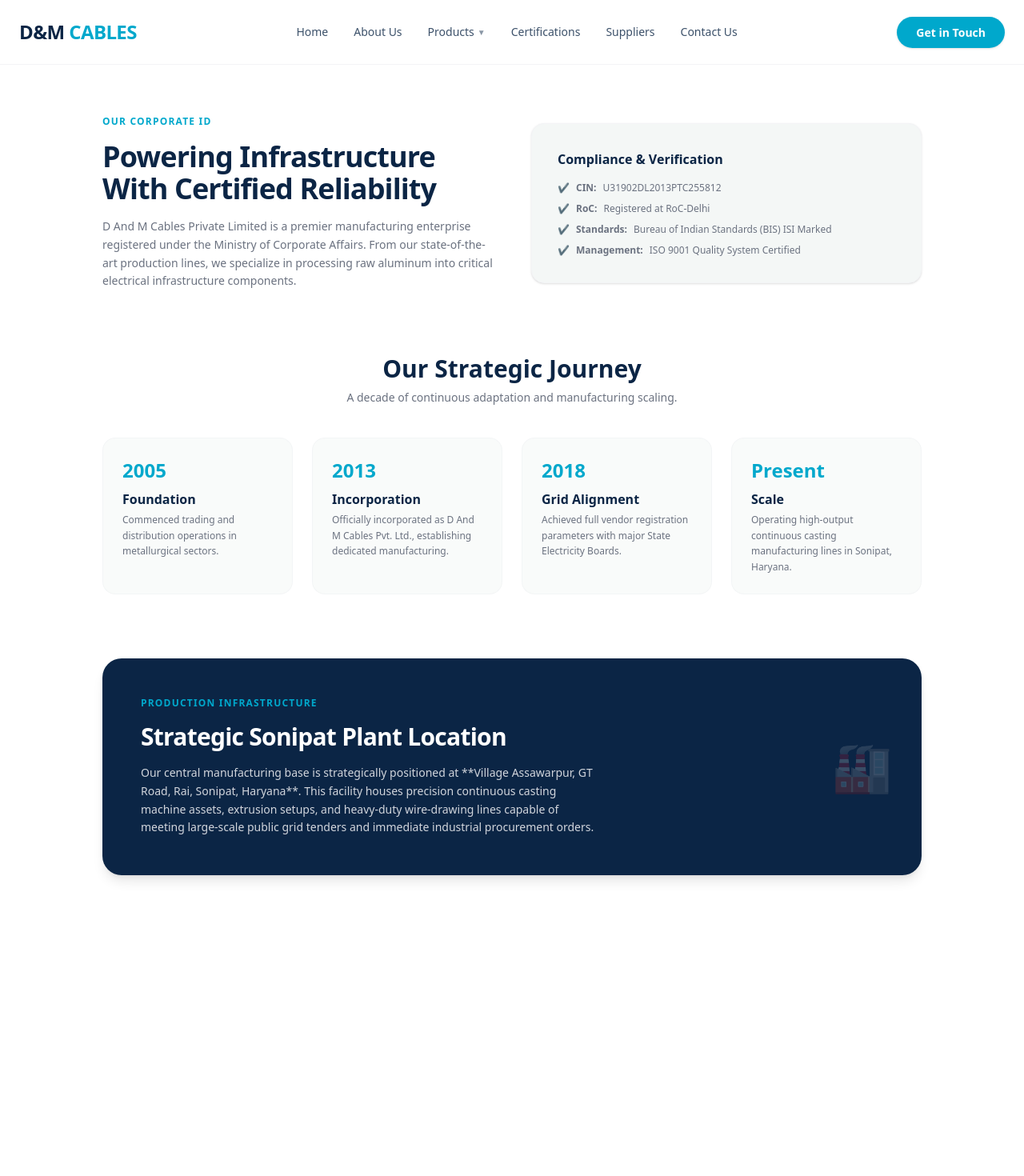
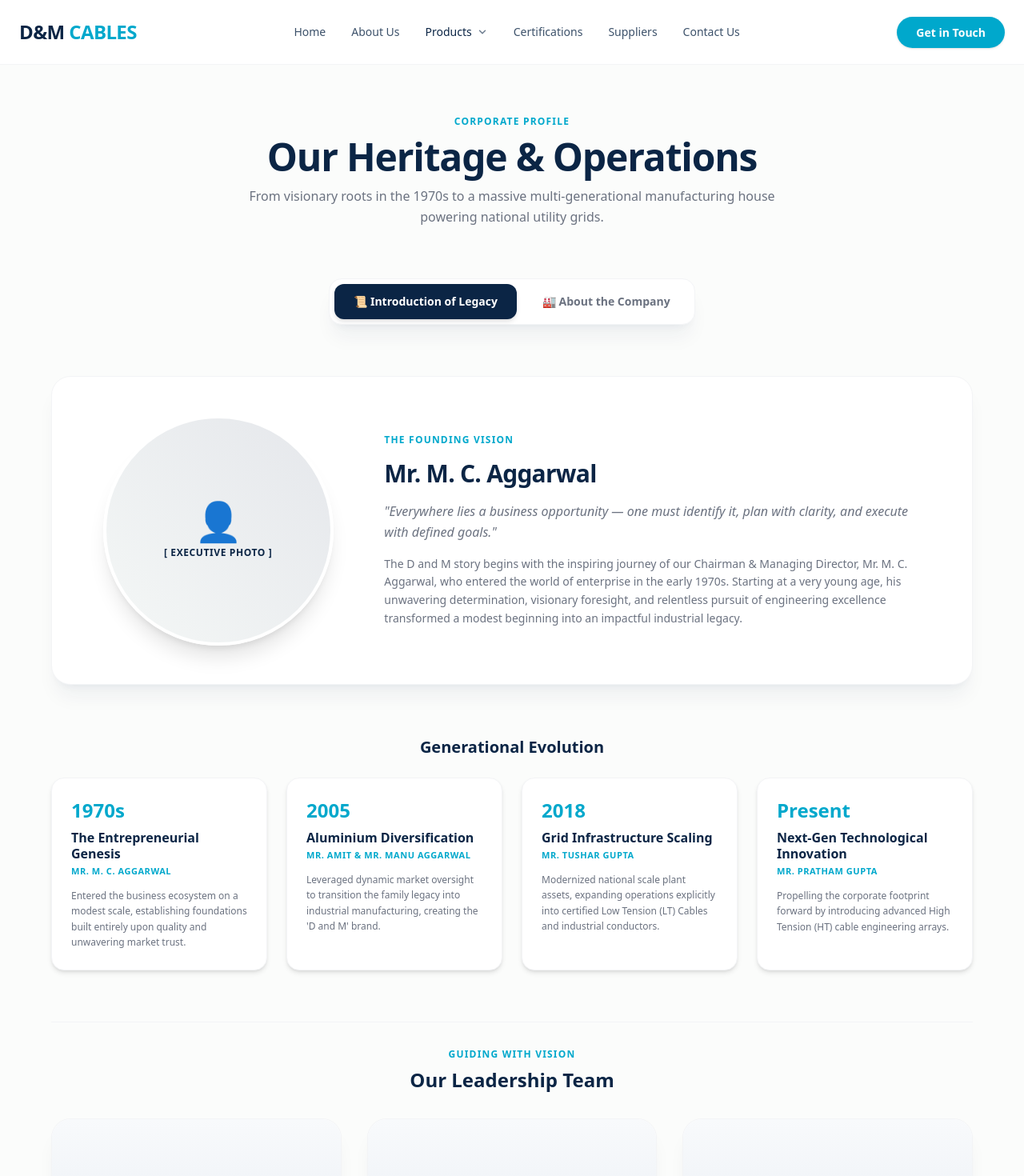
Before and after one commit to manikdhiman/dandm-cables, a Next.js app: page /about in a window 1280 px wide. Shown: the top 1470 px of the page at 80% size. Before the commit the page ends 1158 px from the top, so only its background shows below. Built offline with nearby package versions, Linux system fonts and the light colour scheme.

Commit message:
feat: complete legacy timeline structure and leadership grid profile canvas

```diff
--- a/package.json
+++ b/package.json
@@ -9,6 +9,7 @@
     "lint": "eslint"
   },
   "dependencies": {
+    "lucide-react": "^1.24.0",
     "next": "16.2.10",
     "react": "19.2.4",
     "react-dom": "19.2.4"
--- a/src/app/about/page.js
+++ b/src/app/about/page.js
@@ -1,67 +1,206 @@
+"use client";
+
+import { useState } from "react";
+import Image from "next/image";
+
 export default function AboutPage() {
-  const milestones = [
-    { year: "2005", title: "Foundation", desc: "Commenced trading and distribution operations in metallurgical sectors." },
-    { year: "2013", title: "Incorporation", desc: "Officially incorporated as D And M Cables Pvt. Ltd., establishing dedicated manufacturing." },
-    { year: "2018", title: "Grid Alignment", desc: "Achieved full vendor registration parameters with major State Electricity Boards." },
-    { year: "Present", title: "Scale", desc: "Operating high-output continuous casting manufacturing lines in Sonipat, Haryana." }
+  const [activeTab, setActiveTab] = useState("legacy");
+
+  const legacyTimeline = [
+    { year: "1970s", title: "The Entrepreneurial Genesis", leader: "Mr. M. C. Aggarwal", desc: "Entered the business ecosystem on a modest scale, establishing foundations built entirely upon quality and unwavering market trust." },
+    { year: "2005", title: "Aluminium Diversification", leader: "Mr. Amit & Mr. Manu Aggarwal", desc: "Leveraged dynamic market oversight to transition the family legacy into industrial manufacturing, creating the 'D and M' brand." },
+    { year: "2018", title: "Grid Infrastructure Scaling", leader: "Mr. Tushar Gupta", desc: "Modernized national scale plant assets, expanding operations explicitly into certified Low Tension (LT) Cables and industrial conductors." },
+    { year: "Present", title: "Next-Gen Technological Innovation", leader: "Mr. Pratham Gupta", desc: "Propelling the corporate footprint forward by introducing advanced High Tension (HT) cable engineering arrays." }
+  ];
+
+  const leaders = [
+    { name: "Mr. M. C. Aggarwal", role: "Chairman & Managing Director", highlight: "Founding Visionary (1970s)" },
+    { name: "Mr. Amit Aggarwal", role: "Director", highlight: "Manufacturing Pioneer (2005)" },
+    { name: "Mr. Tushar Gupta", role: "Director", highlight: "Infrastructure Modernization (2018)" }
   ];
 
   return (
-    <main className="min-h-screen bg-white py-16 px-6">
-      <div className="max-w-5xl mx-auto space-y-20">
+    <main className="min-h-screen bg-brand-ice/40 py-16 px-6">
+      <div className="max-w-6xl mx-auto space-y-16">
 
-        {/* Section 1: Hero Intro split */}
-        <div className="grid grid-cols-1 md:grid-cols-2 gap-12 items-center">
-          <div className="space-y-4">
-            <span className="text-xs font-bold text-brand-teal uppercase tracking-widest block">OUR CORPORATE ID</span>
-            <h1 className="text-3xl sm:text-4xl font-black text-brand-navy tracking-tight">
-              Powering Infrastructure <br />With Certified Reliability
+        {/* Section Header */}
+        <div className="text-center max-w-2xl mx-auto space-y-3">
+          <span className="text-xs font-bold text-brand-teal uppercase tracking-widest block">CORPORATE PROFILE</span>
+          <h1 className="text-3xl sm:text-5xl font-black text-brand-navy tracking-tight">
+            Our Heritage & Operations
           </h1>
-            <p className="text-sm text-brand-gray leading-relaxed">
-              D And M Cables Private Limited is a premier manufacturing enterprise registered under the Ministry of Corporate Affairs. From our state-of-the-art production lines, we specialize in processing raw aluminum into critical electrical infrastructure components.
+          <p className="text-sm sm:text-base text-brand-gray leading-relaxed">
+            From visionary roots in the 1970s to a massive multi-generational manufacturing house powering national utility grids.
           </p>
         </div>
-          <div className="bg-brand-ice p-8 rounded-2xl border border-gray-100 space-y-4 shadow-sm">
-            <h3 className="font-bold text-brand-navy">Compliance & Verification</h3>
-            <ul className="space-y-2.5 text-sm text-brand-gray">
-              <li className="flex gap-2 text-xs"><span className="text-brand-teal">✔</span> <strong>CIN:</strong> U31902DL2013PTC255812</li>
-              <li className="flex gap-2 text-xs"><span className="text-brand-teal">✔</span> <strong>RoC:</strong> Registered at RoC-Delhi</li>
-              <li className="flex gap-2 text-xs"><span className="text-brand-teal">✔</span> <strong>Standards:</strong> Bureau of Indian Standards (BIS) ISI Marked</li>
-              <li className="flex gap-2 text-xs"><span className="text-brand-teal">✔</span> <strong>Management:</strong> ISO 9001 Quality System Certified</li>
-            </ul>
+
+        {/* 🎛️ Premium Navigation Switch Tabs */}
+        <div className="flex justify-center">
+          <div className="bg-white p-1.5 rounded-2xl border border-gray-100 shadow-xl shadow-brand-navy/5 flex gap-2">
+            <button
+              onClick={() => setActiveTab("legacy")}
+              className={`px-6 py-3 rounded-xl font-bold text-xs sm:text-sm transition-all duration-300 ${
+                activeTab === "legacy"
+                  ? "bg-brand-navy text-white shadow-md"
+                  : "text-brand-gray hover:text-brand-navy"
+              }`}
+            >
+              📜 Introduction of Legacy
+            </button>
+            <button
+              onClick={() => setActiveTab("company")}
+              className={`px-6 py-3 rounded-xl font-bold text-xs sm:text-sm transition-all duration-300 ${
+                activeTab === "company"
+                  ? "bg-brand-navy text-white shadow-md"
+                  : "text-brand-gray hover:text-brand-navy"
+              }`}
+            >
+              🏭 About the Company
+            </button>
           </div>
         </div>
 
-        {/* Section 2: Core Corporate Timeline (Matching premium template flow) */}
-        <div className="space-y-10">
-          <div className="text-center max-w-md mx-auto">
-            <h2 className="text-2xl sm:text-3xl font-black text-brand-navy">Our Strategic Journey</h2>
-            <p className="text-xs sm:text-sm text-brand-gray mt-2">A decade of continuous adaptation and manufacturing scaling.</p>
+        {/* 🎰 Content Area Canvas */}
+        <div className="mt-8">
+
+          {/* TAB 1: INTRODUCTION OF LEGACY */}
+          {activeTab === "legacy" && (
+            <div className="space-y-16 transition-all duration-500">
+
+              {/* Founder Spotlight Frame */}
+              <div className="grid grid-cols-1 lg:grid-cols-12 gap-12 items-center bg-white p-8 md:p-12 rounded-3xl border border-gray-100 shadow-xl shadow-brand-navy/5">
+                <div className="lg:col-span-4 flex justify-center">
+                  <div className="relative w-64 h-64 sm:w-72 sm:h-72 bg-gradient-to-tr from-brand-ice to-gray-200 rounded-full overflow-hidden border-4 border-white shadow-xl flex items-center justify-center text-brand-gray">
+                    <div className="text-center p-4">
+                      <span className="text-5xl block mb-2">👤</span>
+                      <p className="text-xs font-bold uppercase tracking-wider text-brand-navy">[ Executive Photo ]</p>
+                    </div>
+                  </div>
                 </div>
 
-          <div className="grid grid-cols-1 sm:grid-cols-2 lg:grid-cols-4 gap-6">
-            {milestones.map((item, index) => (
-              <div key={index} className="bg-brand-ice/50 border border-gray-100/80 p-6 rounded-2xl hover:shadow-md transition">
-                <span className="text-xl sm:text-2xl font-black text-brand-teal block">{item.year}</span>
-                <h4 className="font-bold text-brand-navy text-sm sm:text-base mt-2">{item.title}</h4>
-                <p className="text-xs text-brand-gray mt-1 leading-relaxed">{item.desc}</p>
+                <div className="lg:col-span-8 space-y-4">
+                  <span className="text-xs font-bold text-brand-teal uppercase tracking-widest block">THE FOUNDING VISION</span>
+                  <h2 className="text-2xl sm:text-3xl font-black text-brand-navy tracking-tight">
+                    Mr. M. C. Aggarwal
+                  </h2>
+                  <p className="text-sm sm:text-base text-brand-gray leading-relaxed italic">
+                    "Everywhere lies a business opportunity — one must identify it, plan with clarity, and execute with defined goals."
+                  </p>
+                  <p className="text-sm text-brand-gray leading-relaxed">
+                    The D and M story begins with the inspiring journey of our Chairman & Managing Director, Mr. M. C. Aggarwal, who entered the world of enterprise in the early 1970s. Starting at a very young age, his unwavering determination, visionary foresight, and relentless pursuit of engineering excellence transformed a modest beginning into an impactful industrial legacy.
+                  </p>
+                </div>
+              </div>
+
+              {/* Chronological Grid History Timeline */}
+              <div className="space-y-6">
+                <h3 className="text-xl font-black text-brand-navy text-center">Generational Evolution</h3>
+                <div className="grid grid-cols-1 md:grid-cols-2 lg:grid-cols-4 gap-6">
+                  {legacyTimeline.map((item, idx) => (
+                    <div key={idx} className="bg-white p-6 rounded-2xl border border-gray-100 shadow-md flex flex-col justify-between group hover:border-brand-teal/40 transition duration-300">
+                      <div>
+                        <span className="text-2xl font-black text-brand-teal block mb-2">{item.year}</span>
+                        <h4 className="font-bold text-brand-navy text-sm sm:text-base leading-tight">{item.title}</h4>
+                        <span className="text-[11px] font-bold text-brand-teal uppercase tracking-wider block mt-1">{item.leader}</span>
+                        <p className="text-xs text-brand-gray mt-3 leading-relaxed">{item.desc}</p>
+                      </div>
                     </div>
                   ))}
                 </div>
               </div>
 
-        {/* Section 3: Manufacturing Infrastructure Callout */}
-        <div className="bg-brand-navy text-white p-8 md:p-12 rounded-3xl relative overflow-hidden shadow-lg">
-          <div className="max-w-xl space-y-4 relative z-10">
-            <span className="text-xs font-bold text-brand-teal uppercase tracking-widest block">PRODUCTION INFRASTRUCTURE</span>
-            <h2 className="text-2xl sm:text-3xl font-bold tracking-tight">Strategic Sonipat Plant Location</h2>
-            <p className="text-sm text-gray-300 leading-relaxed">
-              Our central manufacturing base is strategically positioned at **Village Assawarpur, GT Road, Rai, Sonipat, Haryana**. This facility houses precision continuous casting machine assets, extrusion setups, and heavy-duty wire-drawing lines capable of meeting large-scale public grid tenders and immediate industrial procurement orders.
+              {/* 👥 Leadership Board Slate */}
+              <div className="space-y-8 pt-8 border-t border-gray-100">
+                <div className="text-center space-y-2">
+                  <span className="text-xs font-bold text-brand-teal uppercase tracking-widest block">GUIDING WITH VISION</span>
+                  <h3 className="text-2xl font-black text-brand-navy">Our Leadership Team</h3>
+                </div>
+
+                <div className="grid grid-cols-1 md:grid-cols-3 gap-8">
+                  {leaders.map((leader, idx) => (
+                    <div key={idx} className="bg-white rounded-3xl border border-gray-100 shadow-xl shadow-brand-navy/5 overflow-hidden flex flex-col group">
+                      {/* Executive Image Slot Placeholder */}
+                      <div className="w-full h-72 bg-gradient-to-b from-slate-50 to-slate-200 flex items-center justify-center text-brand-gray relative overflow-hidden">
+                        <span className="text-6xl opacity-30">👤</span>
+                        <div className="absolute bottom-4 left-4 bg-brand-navy text-white text-[10px] font-bold tracking-wider px-3 py-1 rounded-md uppercase">
+                          {leader.highlight}
+                        </div>
+                      </div>
+                      {/* Name Card Footer details */}
+                      <div className="p-6 bg-white border-t border-gray-50 text-center">
+                        <h4 className="font-black text-brand-navy text-base group-hover:text-brand-teal transition">{leader.name}</h4>
+                        <p className="text-xs text-brand-gray mt-1 font-medium">{leader.role}</p>
+                      </div>
+                    </div>
+                  ))}
+                </div>
+              </div>
+
+            </div>
+          )}
+
+          {/* TAB 2: ABOUT THE COMPANY */}
+          {activeTab === "company" && (
+            <div className="grid grid-cols-1 lg:grid-cols-2 gap-12 items-stretch transition-all duration-500 animate-fade-in">
+              <div className="bg-white p-8 md:p-12 rounded-3xl border border-gray-100 shadow-xl shadow-brand-navy/5 flex flex-col justify-between">
+                <div className="space-y-4">
+                  <span className="text-xs font-bold text-brand-teal uppercase tracking-widest block">OPERATIONAL CAPABILITY</span>
+                  <h2 className="text-2xl sm:text-3xl font-black text-brand-navy tracking-tight">
+                    Industrial Infrastructure & Scale
+                  </h2>
+                  <p className="text-sm text-brand-gray leading-relaxed">
+                    Operating out of our central manufacturing plant complex in Sonipat, Haryana, D And M Cables fields a production infrastructure driven by an expert workforce of over 200 dedicated personnel.
+                  </p>
+                  <p className="text-sm text-brand-gray leading-relaxed">
+                    To satisfy our accelerating national utility grid deployments, our industrial furnaces process large daily raw material supply runs consisting of high-grade wire scrap and remelted ingots, maintaining optimal purity benchmarks.
                   </p>
                 </div>
-          <div className="hidden lg:block absolute right-12 bottom-0 top-0 my-auto h-16 w-16 text-6xl opacity-20 select-none">
-            🏭
+                <div className="pt-6 border-t border-gray-50 mt-6 flex gap-8">
+                  <div>
+                    <span className="text-2xl font-black text-brand-navy block">200+</span>
+                    <p className="text-xs text-brand-gray uppercase tracking-wider font-bold mt-0.5">Personnel Force</p>
                   </div>
+                  <div>
+                    <span className="text-2xl font-black text-brand-teal block">1k+</span>
+                    <p className="text-xs text-brand-gray uppercase tracking-wider font-bold mt-0.5">Trusted Customers</p>
+                  </div>
+                </div>
+              </div>
+
+              {/* Structural Specification Matrix Panel */}
+              <div className="bg-brand-navy text-white p-8 md:p-12 rounded-3xl shadow-xl flex flex-col justify-between relative overflow-hidden">
+                <div className="space-y-6 relative z-10">
+                  <div>
+                    <h3 className="font-bold text-brand-teal text-base mb-1">Procurement & Allocation Parameters</h3>
+                    <p className="text-xs text-gray-400">Key metrics driving our manufacturing units.</p>
+                  </div>
+
+                  <div className="space-y-4 text-xs sm:text-sm">
+                    <div className="flex justify-between border-b border-white/10 pb-2">
+                      <span className="text-gray-400">Main Facility Base</span>
+                      <span className="font-bold">Sonipat, Haryana (Rai Industrial Area)</span>
+                    </div>
+                    <div className="flex justify-between border-b border-white/10 pb-2">
+                      <span className="text-gray-400">Target Core Quality Index</span>
+                      <span className="font-bold text-brand-teal">98.5% Raw Ingot Baselines</span>
+                    </div>
+                    <div className="flex justify-between border-b border-white/10 pb-2">
+                      <span className="text-gray-400">Regulatory Grid Marks</span>
+                      <span className="font-bold">BIS (ISI Mark) Certified Line-up</span>
+                    </div>
+                    <div className="flex justify-between pb-2">
+                      <span className="text-gray-400">Corporate Management Code</span>
+                      <span className="font-bold">ISO 9001 Compliance Verified</span>
+                    </div>
+                  </div>
+                </div>
+                <div className="text-[11px] text-gray-400 border-t border-white/10 pt-4 mt-8 relative z-10">
+                  📍 <strong>Location Strategy:</strong> Positioned adjacent to economic shipping channels on the main GT Road for streamlined national logistics deployment.
+                </div>
+              </div>
+            </div>
+          )}
+
         </div>
 
       </div>
--- a/src/components/layout/Navbar.js
+++ b/src/components/layout/Navbar.js
@@ -1,12 +1,12 @@
-"use client"; // Required because we are now tracking hover states!
+"use client";
 
 import { useState } from 'react';
 import Link from 'next/link';
+import { ChevronDown } from 'lucide-react'; // Importing a sleek, modern vector arrow
 
 export default function Navbar() {
   const [isDropdownOpen, setIsDropdownOpen] = useState(false);
 
-  // The 3 exact product lines we want to feature in the dropdown list
   const productItems = [
     { name: "Aluminium Wire Rods", slug: "wire-rods" },
     { name: "Overhead Conductors", slug: "conductors" },
@@ -27,31 +27,41 @@
           <Link href="/" className="hover:text-brand-teal transition">Home</Link>
           <Link href="/about" className="hover:text-brand-teal transition">About Us</Link>
 
-          {/* 🎯 Dropdown Wrapper Element */}
+          {/* Dropdown Wrapper Element */}
           <div
-            className="relative py-4"
+            className="relative py-6 group cursor-pointer"
             onMouseEnter={() => setIsDropdownOpen(true)}
             onMouseLeave={() => setIsDropdownOpen(false)}
           >
-            <Link href="/products" className="hover:text-brand-teal transition flex items-center gap-1">
-              Products <span className="text-[10px] opacity-60">▼</span>
-            </Link>
+            <span className="hover:text-brand-teal text-brand-navy transition flex items-center gap-1.5 select-none font-medium">
+              Products
+              <ChevronDown
+                size={14}
+                className={`transition-transform duration-300 stroke-[2.5] text-brand-navy/60 group-hover:text-brand-teal ${
+                  isDropdownOpen ? "rotate-180" : ""
+                }`}
+              />
+            </span>
 
-            {/* Floating Sub-menu Card */}
-            {isDropdownOpen && (
-              <div className="absolute top-full left-0 bg-white border border-gray-100 shadow-xl rounded-2xl p-4 w-60 flex flex-col gap-2 animate-fade-in z-50">
+            {/* Floating Sub-menu Card with Smooth Animations */}
+            <div
+              className={`absolute top-full left-1/2 -translate-x-1/2 bg-white border border-gray-100 shadow-xl rounded-2xl p-3 w-60 flex flex-col gap-1 transition-all duration-300 z-50 ${
+                isDropdownOpen
+                  ? "opacity-100 scale-100 translate-y-0 visible"
+                  : "opacity-0 scale-95 -translate-y-2 invisible pointer-events-none"
+              }`}
+            >
               {productItems.map((item, idx) => (
                 <Link
                   key={idx}
                   href={`/products/${item.slug}`}
-                    className="hover:bg-brand-ice text-brand-navy font-semibold px-4 py-2.5 rounded-xl transition text-xs"
-                    onClick={() => setIsDropdownOpen(false)} // Closes menu when clicked
+                  className="hover:bg-brand-ice hover:text-brand-teal text-brand-navy font-semibold px-4 py-2.5 rounded-xl transition-all duration-200 text-xs block"
+                  onClick={() => setIsDropdownOpen(false)}
                 >
                   {item.name}
                 </Link>
               ))}
             </div>
-            )}
           </div>
 
           <Link href="/certifications" className="hover:text-brand-teal transition">Certifications</Link>
```
Also changed, not shown: 1 other file (tests, documents, lock files or other folders). Lines whose indentation alone changed are shown as unchanged.
